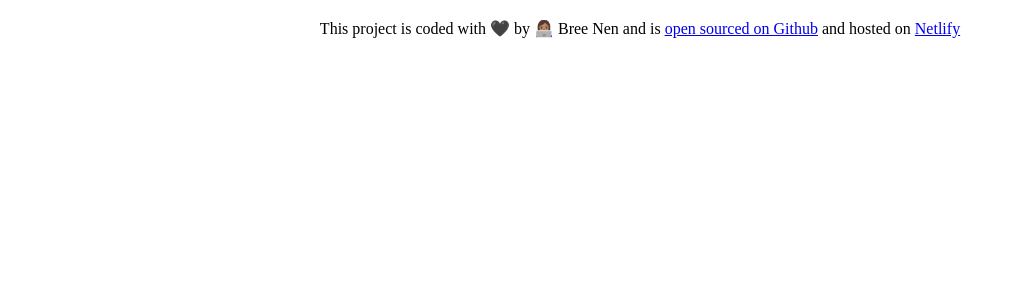
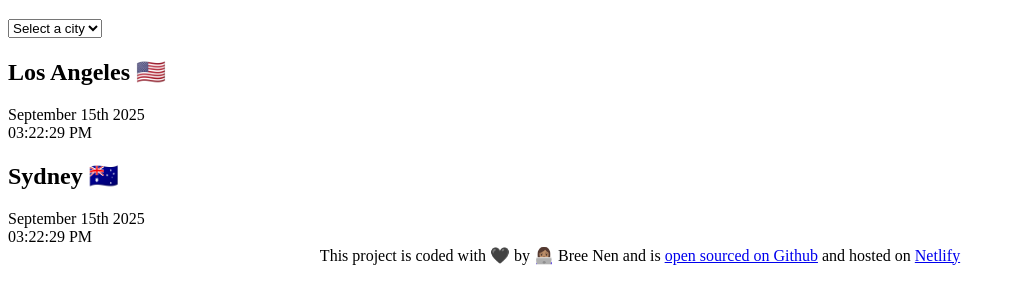
Before and after one commit to bree-nen/world-clock-main, a plain HTML site: page index.html in a window 1280 px wide. Shown: the part 61-364 px from the top of the page, without its empty margins (0-1016 px from the left). Drawn offline with Linux system fonts and the light colour scheme.

Commit message:
Added the basic HTML

```diff
--- a/index.html
+++ b/index.html
@@ -1,17 +1,39 @@
 <!DOCTYPE html>
 <html lang="en">
-<head>
-    <meta charset="UTF-8">
-    <meta http-equiv="X-UA-Compatible" content="IE=edge">
-    <meta name="viewport" content="width=device-width, initial-scale=1.0">
-    <link rel="stylesheet" href="css/style.css">
+  <head>
+    <meta charset="UTF-8" />
+    <meta http-equiv="X-UA-Compatible" content="IE=edge" />
+    <meta name="viewport" content="width=device-width, initial-scale=1.0" />
+    <link rel="stylesheet" href="css/style.css" />
     <title>world clock- Bree Nene</title>
-</head>
-<body>
-    <h1>World Clock</h1>
+  </head>
+  <body>
+    <div class="container">
+      <h1>World Clock</h1>
+      <select >
+        <option value="">Select a city</option>
+        <option value="">London</option>
+        <option value="">New York</option>
+        <option value="">Auckland</option>
+      </select>
+      <div class="city">
+        <h2>Los Angeles 🇺🇸</h2>
+        <div class="date">September 15th 2025</div>
+        <div class="time">03:22:29 PM</div>
+      </div>
+      <div class="city">
+        <h2>Sydney 🇦🇺</h2>
+        <div class="date">September 15th 2025</div>
+        <div class="time">03:22:29 PM</div>
+      </div>
+    </div>
     <footer>
-        This project is coded with 🖤 by 👩🏽‍💻 Bree Nen and is <a href="https://github.com/bree-nen/world-clock" target="_blank">open sourced on Github</a> and hosted on <a href="https://universaltime.netlify.app/">Netlify</a>
+      This project is coded with 🖤 by 👩🏽‍💻 Bree Nen and is
+      <a href="https://github.com/bree-nen/world-clock" target="_blank"
+        >open sourced on Github</a
+      >
+      and hosted on <a href="https://universaltime.netlify.app/">Netlify</a>
     </footer>
     <script src="javascript/index.js"></script>
-</body>
+  </body>
 </html>
```
